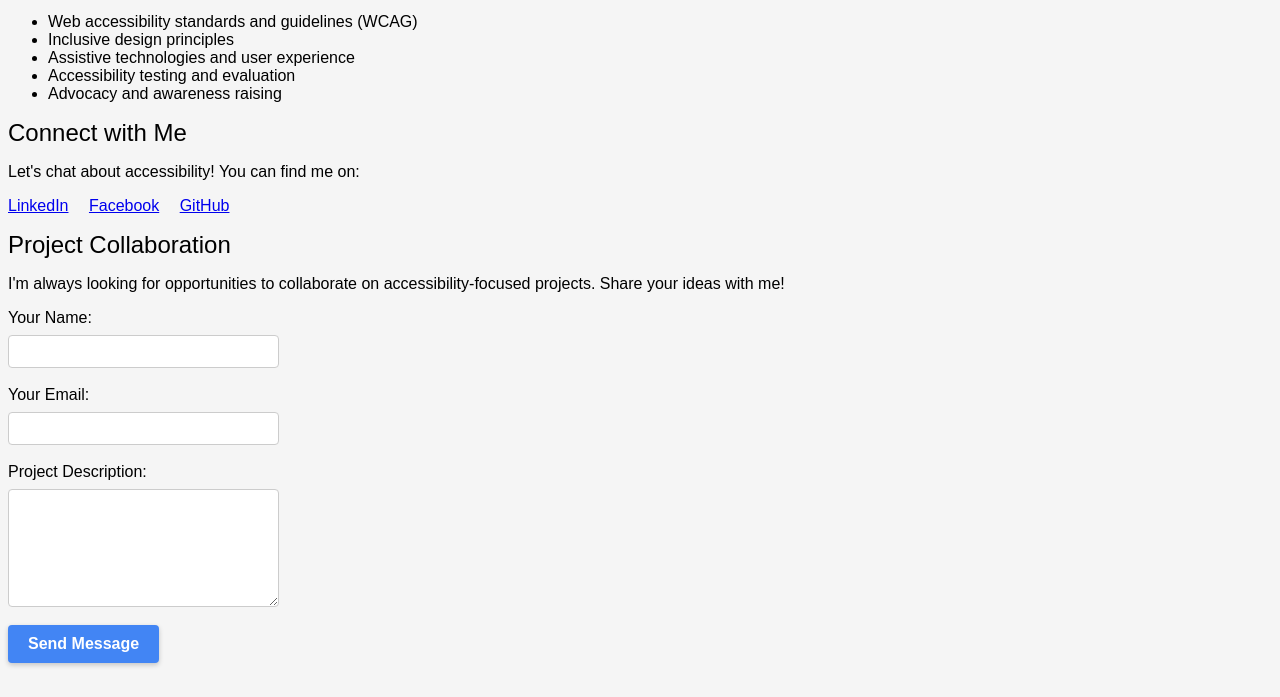
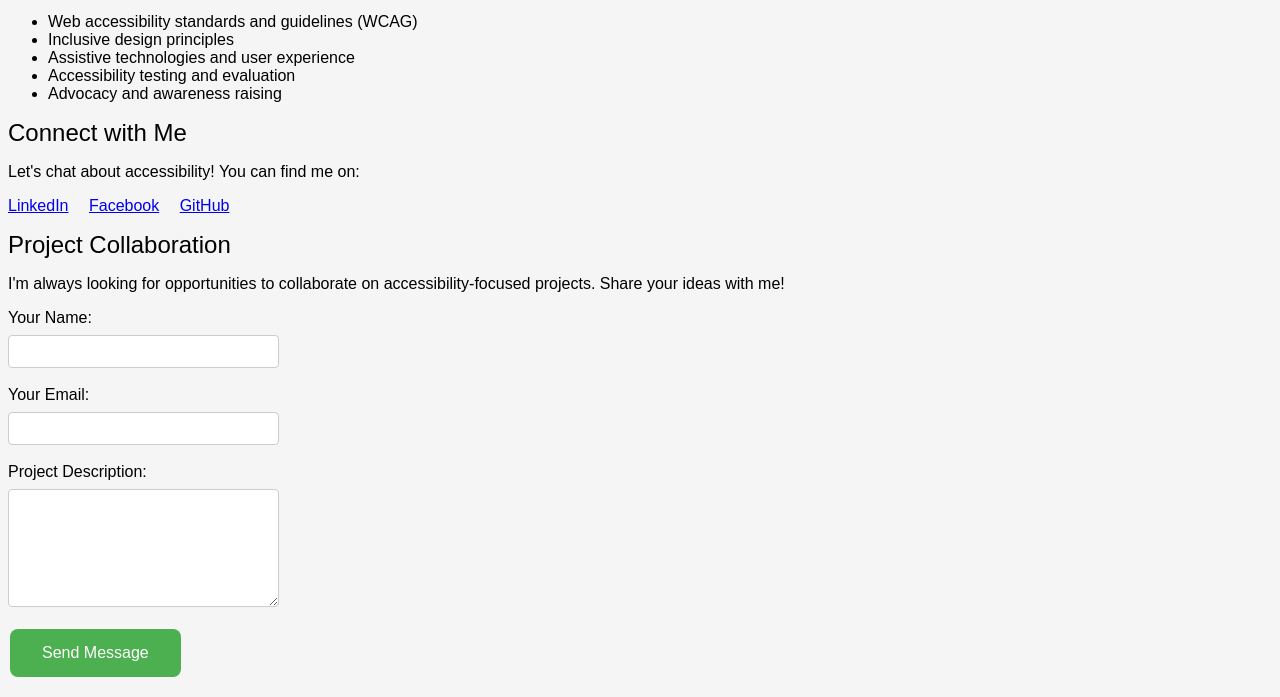
Before and after one commit to Mainul333/Mainul333.github.io, a plain HTML site: page index.html in a window 1280 px wide. Shown: the part 250-947 px from the top of the page. Drawn offline with Linux system fonts and the light colour scheme.

Commit message:
Update style.css

```diff
--- a/style.css
+++ b/style.css
@@ -55,18 +55,26 @@ form textarea {
   height: 100px;
 }
 
-form button {
-background-color: #4285F4; /* Google blue */
-  color: #ffffff; /* White text */
+button {
+  background-color: #4CAF50; /* Green */
   border: none;
-  padding: 10px 20px;
+  color: white;
+  padding: 15px 32px;
+  text-align: center;
+  text-decoration: none;
+  display: inline-block;
   font-size: 16px;
-  font-weight: bold;
+  margin: 4px 2px;
   cursor: pointer;
-  border-radius: 4px; /* Rounded corners */
-  box-shadow: 0 2px 5px rgba(0, 0, 0, 0.2); /* Subtle shadow */
-  transition: all 0.2s ease-in-out; /* Smooth hover effect */
+  border-radius: 8px;
 }
-.button:hover {
-  background-color: #3d7af3; /* Darker blue on hover */
+
+/* Button Hover Effect */
+button:hover {
+  background-color: #45a049; /* Darker Green */
 }
+
+/* Button Click Effect */
+button:active {
+  background-color: #3e8e41; /* Even Darker Green */
+}
```
